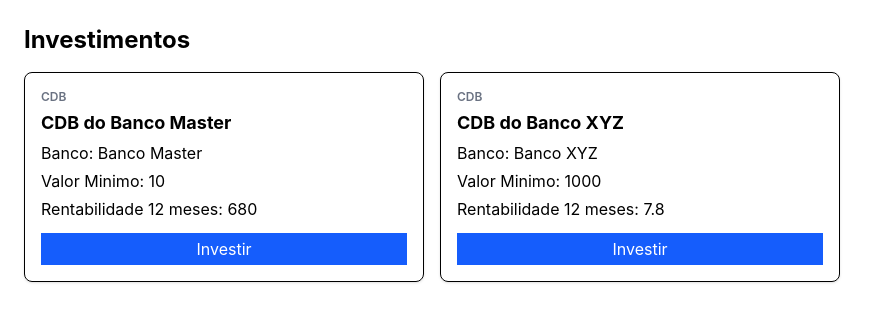
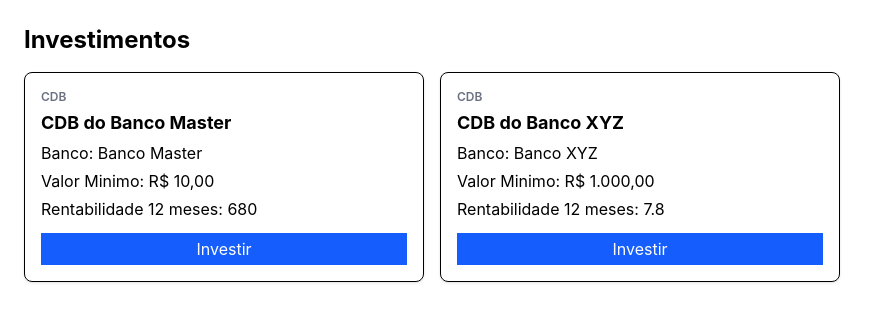
Before and after one commit to Desenvolvedor-Front-End-React-T1/app-banco, a React (Vite) app: page /investimentos in a window 1280 px wide. Shown: the top 322 px of the page, without its empty margins (0-879 px from the left). Built offline with nearby package versions, Linux system fonts and the light colour scheme; data requests are answered from the project's data file.

Commit message:
Integracao com API com hook personalizado e services

```diff
--- a/src/components/CardInvestimento.jsx
+++ b/src/components/CardInvestimento.jsx
@@ -1,10 +1,30 @@
-function CardInvestimento() {
+import { formatarMoeda } from "../utils/formatarMoeda";
+// Modelagem de Dados para Investimentos
+// {
+//     id: 0,
+//     nome: 'CDB do Banco Master',
+//     tipo: 'CDB',
+//     valorMinimo: 10,
+//     rentabilidade12meses: 680,
+//     banco: {
+//         id: 0,
+//         nome: 'Banco Master'
+//     }
+// }
+function CardInvestimento({ investimento }) {
     return (
-        <div>
-            <span>CDB Banco do Xizinho</span>
-            <span>Valor Investido: R$ 5000,00</span>
-            <span>Disponibilidade: 2032</span>
-            <button>Sacar antecipadamente</button>
+        // background: bg-blue-300
+        // cor da fonte: text-gray-500
+        // flex flex-col
+        // cantos arredondados: rounded-lg
+        // text-xs, text-sm, text-md, text-lg, text-xl, text-2xl, text-3xl, text-4xl, text-5xl
+        <div key={investimento.id} className="flex flex-col gap-1 rounded-lg p-4 border shadow-sm">
+            <span className="text-xs font-semibold uppercase text-gray-500">{investimento.tipo}</span>
+            <h2 className="text-lg font-bold">{investimento.nome}</h2>
+            <span>Banco: {investimento.banco.nome}</span>
+            <span>Valor Minimo: {formatarMoeda(investimento.valorMinimo)}</span>
+            <span>Rentabilidade 12 meses: {investimento.rentabilidade12meses}</span>
+            <button className="mt-2 bg-blue-600 px-3 py-1 text-white hover:bg-blue-700">Investir</button>
         </div>
     )
 }
--- /dev/null
+++ b/src/hooks/useInvestimentos.js
@@ -0,0 +1,34 @@
+// Hook é basicamente uma função que tem 'estados'
+// O que são estados no react: variáveis que quando mudam, faz o componente mudar
+// Ex: useState, useEffect
+
+// Hook personalizado -> é uma função que expoe variáveis e funções para serem reutilizadas
+import { useState, useEffect } from 'react'
+import { listarInvestimentos } from '../services/investimentosServices'
+
+export function useInvestimentos() {
+    const [investimentos, setInvestimentos] = useState([])
+    const [loading, setLoading] = useState(true)
+    const [error, setError] = useState(null)
+
+  // array de dependencias vazio
+    // Faz com que seja executado apenas 1 vez, quando o componente for montado
+    useEffect(() => {
+
+        // para realizar o fetch / GET na api
+        // eu jogo o dado para dentro de uma variável
+        // verifico que o dado é valido
+        // salvo este dado em um useState para que seja renderizado na tela
+
+        setLoading(true)
+
+        listarInvestimentos().then((dados) => { setInvestimentos(dados)  })
+        .catch(error => setError(error.message))
+        .finally(() => setLoading(false))
+    }, [])
+
+
+    return { investimentos, loading, error }
+}
+// Como usar:
+// const { investimentos } = useInvestimentos() // hook personalizado
--- a/src/pages/Investimentos.jsx
+++ b/src/pages/Investimentos.jsx
@@ -1,69 +1,8 @@
-import { useState, useEffect } from 'react'
-// Modelagem de Dados para Investimentos
-// {
-//     id: 0,
-//     nome: 'CDB do Banco Master',
-//     tipo: 'CDB',
-//     valorMinimo: 10,
-//     rentabilidade12meses: 680,
-//     banco: {
-//         id: 0,
-//         nome: 'Banco Master'
-//     }
-// }
+import CardInvestimento from '../components/CardInvestimento'
+import { useInvestimentos } from '../hooks/useInvestimentos'
+
 function Investimentos() {
-
-    const [investimentos, setInvestimentos] = useState([
-        {
-            id: 0,
-            nome: 'CDB do Banco Master',
-            tipo: 'CDB',
-            valorMinimo: 10,
-            rentabilidade12meses: 680,
-            banco: {
-                id: 0,
-                nome: 'Banco Master'
-            }
-        }
-    ])
-
-    // array de dependencias vazio
-    // Faz com que seja executado apenas 1 vez, quando o componente for montado
-    useEffect(() => {
-
-        // para realizar o fetch / GET na api
-        // eu jogo o dado para dentro de uma variável
-        // verifico que o dado é valido
-        // salvo este dado em um useState para que seja renderizado na tela
-
-        async function fetchInvestimentos() {
-            // await
-            console.log('buscando investimentos na api')
-
-            try {
-                const response = await fetch('http://localhost:3000/investimentos')
-
-                // O fetch não da erro quando for 404/500 , então faz a verificação no if abaixo
-                if (!response.ok) {
-                    throw new Error('Erro ao buscar investimentos na API ' + response.status)
-                }
-
-                const dados = await response.json()
-
-                console.log('Resposta da API de investimentos')
-                console.log(dados)
-
-                setInvestimentos(dados)
-
-
-            } catch (error) {
-                console.error('Erro ao buscar investimentos:', error)
-            }
-        }
-
-        fetchInvestimentos()
-
-    }, [])
+    const { investimentos } = useInvestimentos()
 
     return (
         <div className="p-6">
@@ -72,19 +11,7 @@
             {/* maximo de colunas : 12 unidades */}
             <div className="grid gap-4 grid-cols-3">
                 {investimentos.map((investimento) => (
-                    // background: bg-blue-300
-                    // cor da fonte: text-gray-500
-                    // flex flex-col
-                    // cantos arredondados: rounded-lg
-                    // text-xs, text-sm, text-md, text-lg, text-xl, text-2xl, text-3xl, text-4xl, text-5xl
-                    <div key={investimento.id} className="flex flex-col gap-1 rounded-lg p-4 border shadow-sm">
-                        <span className="text-xs font-semibold uppercase text-gray-500">{investimento.tipo}</span>
-                        <h2 className="text-lg font-bold">{investimento.nome}</h2>
-                        <span>Banco: {investimento.banco.nome}</span>
-                        <span>Valor Minimo: {investimento.valorMinimo}</span>
-                        <span>Rentabilidade 12 meses: {investimento.rentabilidade12meses}</span>
-                        <button className="mt-2 bg-blue-600 px-3 py-1 text-white hover:bg-blue-700">Investir</button>
-                    </div>
+                    <CardInvestimento key={investimento.id} investimento={investimento} />
                 ))}
             </div>
         </div>
--- /dev/null
+++ b/src/services/api.js
@@ -0,0 +1,14 @@
+const BASE_URL = 'http://localhost:3000'
+
+export async function apiGet(endpoint) {
+    const response = await fetch(`${BASE_URL}/${endpoint}`)
+
+    if (!response.ok) {
+        throw new Error(`Erro ao buscar ${endpoint}: ${response.status}`)
+    }
+
+    return response.json()
+}
+
+// para usar
+// const dados = await apiGet('investimentos')
--- /dev/null
+++ b/src/services/investimentosServices.js
@@ -0,0 +1,5 @@
+import { apiGet } from './api'
+
+export function listarInvestimentos() {
+    return apiGet('investimentos')
+}
--- /dev/null
+++ b/src/utils/formatarMoeda.js
@@ -0,0 +1,2 @@
+export const formatarMoeda = (valor) =>
+    valor.toLocaleString('pt-BR', { style: 'currency', currency: 'BRL' })
```
Also changed, not shown: 1 other file (tests, documents, lock files or other folders).
